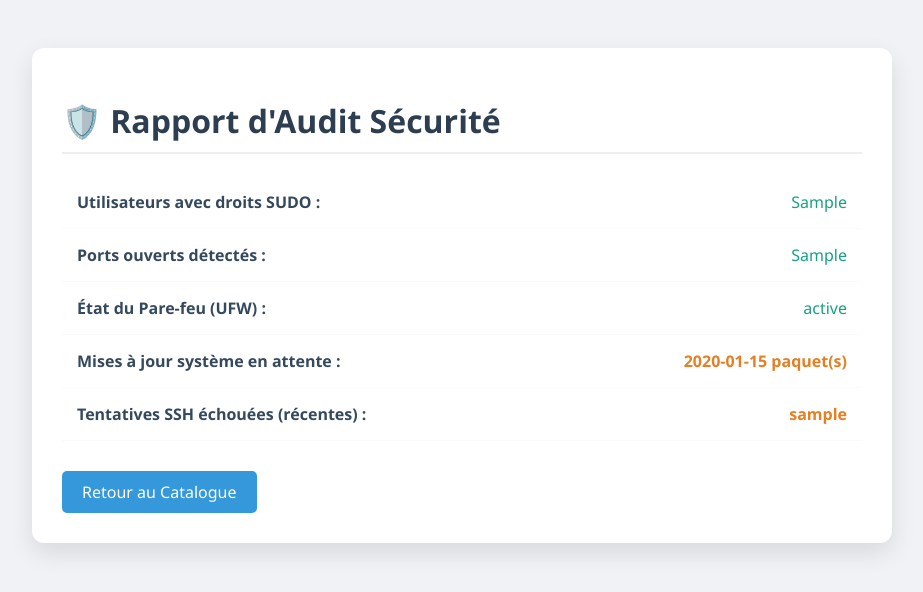
After one commit to RaphaelAlmeras/SAE5.02, a Flask app: template ansible/templates/security_audit_results.html in a window 1280 px wide. The commit adds this page. Shown: the top 592 px of the page, without its empty margins (178-1101 px from the left). Run offline with Flask 3, Linux system fonts and the light colour scheme; the template is opened without the code that fills it: most values are stand-ins (such as "Sample title", 1, 10 or a date in 2020).

Commit message:
Catalogue It : 7 Boutons fonctionnels + améliorations pages html

```diff
--- a/ansible/app.py
+++ b/ansible/app.py
@@ -8,37 +8,28 @@ app = Flask(__name__)
 
 @app.route("/create-user", methods=["GET", "POST"])
 def create_user():
+    if request.method == "POST":
+        username = request.form.get("username")
+        password = request.form.get("password")
 
-    if request.method == "GET":
-        return """
-        <h2>Créer un utilisateur Linux</h2>
-        <form method="post">
-            <label>Nom d'utilisateur :</label><br>
-            <input type="text" name="username" required><br><br>
+        # Commande sécurisée avec subprocess
+        command = [
+            "ansible-playbook",
+            "-i", "/ansible/inventory/hosts.ini",
+            "/ansible/playbooks/create_user.yml",
+            "-e", f"username={username} user_password={password}"
+        ]
 
-            <label>Mot de passe :</label><br>
-            <input type="password" name="password" required><br><br>
+        try:
+            subprocess.run(command, check=True)
+        except subprocess.CalledProcessError as e:
+            print(f"Erreur lors de la création de l'utilisateur : {e}")
 
-            <button type="submit">Créer l'utilisateur</button>
-        </form>
-        <br>
-        <a href="http://localhost:8080/">Retour au catalogue</a>
-        """
+        # On renvoie vers le template de succès
+        return render_template("create_user_status.html", username=username)
 
-    username = request.form.get("username")
-    password = request.form.get("password")
-
-    os.system(
-        f"ansible-playbook -i /ansible/inventory/hosts.ini "
-        f"/ansible/playbooks/create_user.yml "
-        f"-e \"username={username} user_password={password}\""
-    )
-
-    return f"""
-    <h2>Utilisateur créé</h2>
-    <p>L'utilisateur <b>{username}</b> a été créé.</p>
-    <a href="http://localhost:8080/">Retour au catalogue</a>
-    """
+    # Si c'est un GET, on affiche le formulaire
+    return render_template("create_user_form.html")
 
 @app.route("/update-system")
 def update_system():
@@ -146,5 +137,40 @@ def install_software():
     # Si c'est un GET, on affiche le formulaire de sélection
     return render_template("install_software_form.html")
 
+@app.route("/security-audit")
+def security_audit():
+    command = [
+        "ansible-playbook",
+        "-i", "/ansible/inventory/hosts.ini",
+        "/ansible/playbooks/security_audit.yml"
+    ]
+
+    try:
+        # On exécute et on capture la sortie texte
+        result = subprocess.check_output(command, stderr=subprocess.STDOUT, text=True)
+
+        # Petit dictionnaire pour stocker nos résultats extraits du log Ansible
+        audit_results = {
+            "sudo_users": "Inconnu",
+            "open_ports": "Inconnu",
+            "ufw_status": "Inconnu",
+            "updates": "0",
+            "failed_logins": "0"
+        }
+
+        # On parcourt les lignes pour trouver nos marqueurs
+        for line in result.split('\n'):
+            if "SUDO_USERS:" in line: audit_results["sudo_users"] = line.split("SUDO_USERS:")[1].strip(' "],')
+            if "OPEN_PORTS:" in line: audit_results["open_ports"] = line.split("OPEN_PORTS:")[1].strip(' "],')
+            if "UFW_STATUS:" in line: audit_results["ufw_status"] = line.split("UFW_STATUS:")[1].strip(' "],')
+            if "UPDATES:" in line: audit_results["updates"] = line.split("UPDATES:")[1].strip(' "],')
+            if "FAILED_LOGINS:" in line: audit_results["failed_logins"] = line.split("FAILED_LOGINS:")[1].strip(' "],')
+
+        return render_template("security_audit_results.html", audit=audit_results)
+
+    except subprocess.CalledProcessError as e:
+        print(f"Erreur audit: {e.output}")
+        return "Erreur lors de l'audit", 500
+
 if __name__ == "__main__":
     app.run(host="0.0.0.0", port=5000)
--- /dev/null
+++ b/ansible/templates/security_audit_results.html
@@ -0,0 +1,60 @@
+<!DOCTYPE html>
+<html lang="fr">
+<head>
+    <meta charset="UTF-8">
+    <title>Rapport d'Audit Sécurité</title>
+    <style>
+        body { font-family: 'Segoe UI', sans-serif; background-color: #f0f2f5; padding: 40px; }
+
+	.container { max-width: 800px; margin: auto; background: white; padding: 30px; border-radius: 12px; box-shadow: 0 10px 25px rgba(0,0,0,0.1); }
+        h1 { color: #2c3e50; border-bottom: 2px solid #eee; padding-bottom: 10px; }
+
+	.metric { display: flex; justify-content: space-between; padding: 15px; border-bottom: 1px solid #fafafa; }
+        .label { font-weight: bold; color: #34495e; }
+        .value { color: #16a085; }
+
+	.status-warn { color: #e67e22; font-weight: bold; }
+        .status-danger { color: #e74c3c; font-weight: bold; }
+
+	.btn-back { display: inline-block; margin-top: 30px; padding: 10px 20px; background: #3498db; color: white; text-decoration: none; border-radius: 5px; }
+    </style>
+</head>
+<body>
+    <div class="container">
+        <h1>🛡️ Rapport d'Audit Sécurité</h1>
+
+        <div class="metric">
+            <span class="label">Utilisateurs avec droits SUDO :</span>
+            <span class="value">{{ audit.sudo_users }}</span>
+        </div>
+
+        <div class="metric">
+            <span class="label">Ports ouverts détectés :</span>
+            <span class="value">{{ audit.open_ports }}</span>
+        </div>
+
+        <div class="metric">
+            <span class="label">État du Pare-feu (UFW) :</span>
+            <span class="{% if 'active' not in audit.ufw_status.lower() %}status-danger{% else %}value{% endif %}">
+                {{ audit.ufw_status }}
+            </span>
+        </div>
+
+        <div class="metric">
+            <span class="label">Mises à jour système en attente :</span>
+            <span class="{% if audit.updates|int > 0 %}status-warn{% else %}value{% endif %}">
+                {{ audit.updates }} paquet(s)
+            </span>
+        </div>
+
+        <div class="metric">
+            <span class="label">Tentatives SSH échouées (récentes) :</span>
+            <span class="{% if audit.failed_logins|int > 0 %}status-warn{% else %}value{% endif %}">
+                {{ audit.failed_logins }}
+            </span>
+        </div>
+
+        <a href="http://localhost:8080/" class="btn-back">Retour au Catalogue</a>
+    </div>
+</body>
+</html>
--- a/www/index.html
+++ b/www/index.html
@@ -83,11 +83,14 @@
       <a href="http://localhost:5000/install-software">
         <button class="catalogue-button">Installer un logiciel</button>
       </a>
+      <a href="http://localhost:5000/security-audit">
+	<button class="catalogue-button">Procéder à un audit de sécurité</button>
+      </a>
     </div>
 
 
   <footer>
-    <p>&copy; 2025 Catalogue IT - Tous droits réservés</p>
+    <p>&copy; 2026 Catalogue IT - Tous droits réservés</p>
   </footer>
 </body>
 </html>
```
Also changed, not shown: ansible/playbooks/security_audit.yml (added, +36 -0 lines), ansible/templates/create_user_form.html (added, +36 -0 lines), ansible/templates/create_user_status.html (added, +25 -0 lines), ansible/templates/install_software_status.html (+13 -1 lines).
